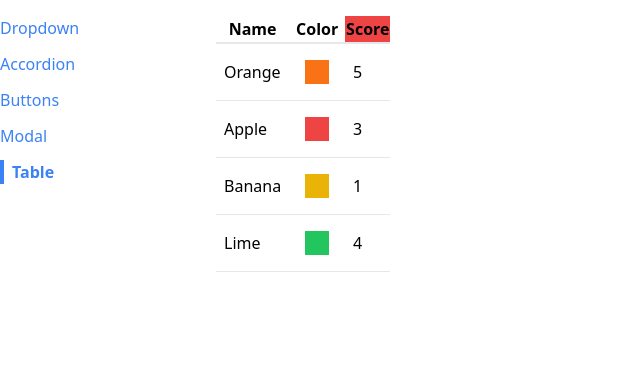
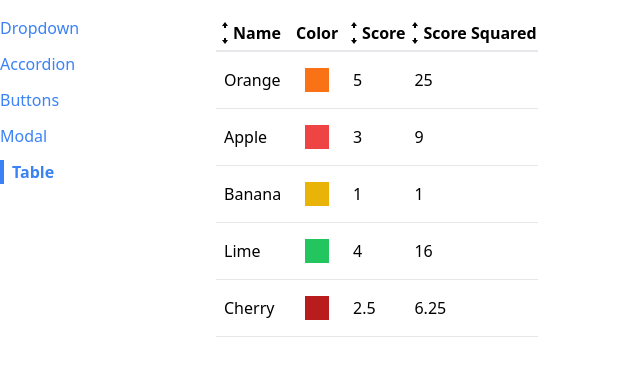
Before and after one commit to KB-Toast/comps, a React (Create React App) app: page /table in a window 1280 px wide. Shown: the top 376 px of the page, without its empty margins (0-640 px from the left). Built offline with nearby package versions, Linux system fonts and the light colour scheme.

Commit message:
Added sortable functionality to the table component

```diff
--- /dev/null
+++ b/src/components/SortableTable.js
@@ -0,0 +1,100 @@
+import { useState } from "react";
+import { GoArrowSmallDown, GoArrowSmallUp } from "react-icons/go";
+import Table from "./Table";
+
+function SortableTable(props) {
+  const [sortOrder, setSortOrder] = useState(null);
+  const [sortBy, setSortBy] = useState(null);
+  const { config, data } = props;
+
+  const handleClick = (label) => {
+    if (sortBy && label !== sortBy) {
+      setSortOrder("asc");
+      setSortBy(label);
+      return;
+    }
+
+    if (sortOrder === null) {
+      setSortOrder("asc");
+      setSortBy(label);
+    } else if (sortOrder === "asc") {
+      setSortOrder("desc");
+      setSortBy(label);
+    } else if (sortOrder === "desc") {
+      setSortOrder(null);
+      setSortBy(null);
+    }
+  };
+
+  const updatedConfig = config.map((column) => {
+    if (!column.sortValue) {
+      return column;
+    }
+    return {
+      ...column,
+      header: () => (
+        <th
+          className="cursor-pointer hover:bg-gray-100"
+          onClick={() => handleClick(column.label)}
+        >
+          <div className="flex items-center">
+            {getIcons(column.label, sortBy, sortOrder)}
+            {column.label}
+          </div>
+        </th>
+      ),
+    };
+  });
+
+  let sortedData = data;
+  if (sortOrder && sortBy) {
+    const { sortValue } = config.find((column) => column.label === sortBy);
+    sortedData = [...data].sort((a, b) => {
+      const valueA = sortValue(a);
+      const valueB = sortValue(b);
+
+      const reverseOrder = sortOrder === "asc" ? 1 : -1;
+      if (typeof valueA === "string") {
+        return valueA.localeCompare(valueB) * reverseOrder;
+      } else {
+        return (valueA - valueB) * reverseOrder;
+      }
+    });
+  }
+
+  return <Table {...props} data={sortedData} config={updatedConfig} />;
+}
+
+function getIcons(label, sortBy, sortOrder) {
+  if (label != sortBy) {
+    return (
+      <div>
+        <GoArrowSmallUp />
+        <GoArrowSmallDown />
+      </div>
+    );
+  }
+
+  if (sortOrder === null) {
+    return (
+      <div>
+        <GoArrowSmallUp />
+        <GoArrowSmallDown />
+      </div>
+    );
+  } else if (sortOrder === "asc") {
+    return (
+      <div>
+        <GoArrowSmallUp />
+      </div>
+    );
+  } else if (sortOrder === "desc") {
+    return (
+      <div>
+        <GoArrowSmallDown />
+      </div>
+    );
+  }
+}
+
+export default SortableTable;
--- a/src/pages/TablePage.js
+++ b/src/pages/TablePage.js
@@ -1,4 +1,4 @@
-import Table from "../components/Table";
+import SortableTable from "../components/SortableTable";
 
 function TablePage() {
   const data = [
@@ -6,10 +6,15 @@
     { name: "Apple", color: "bg-red-500", score: 3 },
     { name: "Banana", color: "bg-yellow-500", score: 1 },
     { name: "Lime", color: "bg-green-500", score: 4 },
+    { name: "Cherry", color: "bg-red-700", score: 2.5 },
   ];
 
   const config = [
-    { label: "Name", render: (fruit) => fruit.name },
+    {
+      label: "Name",
+      render: (fruit) => fruit.name,
+      sortValue: (fruit) => fruit.name,
+    },
     {
       label: "Color",
       render: (fruit) => <div className={`p-3 m-2 ${fruit.color}`} />,
@@ -17,7 +22,12 @@
     {
       label: "Score",
       render: (fruit) => fruit.score,
-      header: () => <th className="bg-red-500">Score</th>,
+      sortValue: (fruit) => fruit.score,
+    },
+    {
+      label: "Score Squared",
+      render: (fruit) => fruit.score ** 2,
+      sortValue: (fruit) => fruit.score ** 2,
     },
   ];
 
@@ -27,7 +37,7 @@
 
   return (
     <div>
-      <Table data={data} config={config} keyFn={keyFn} />
+      <SortableTable data={data} config={config} keyFn={keyFn} />
     </div>
   );
 }
```
